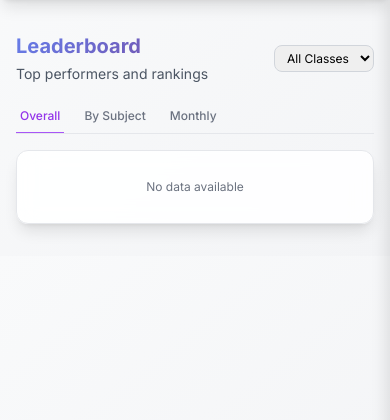
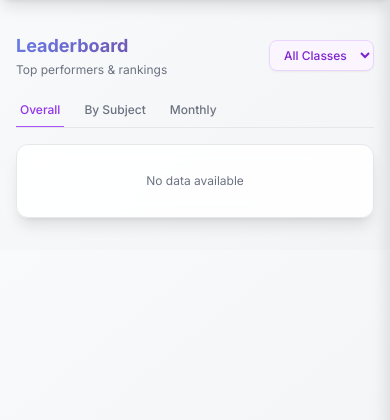
Before and after one commit to ehtesam75/ResTrack, a Django app: page /leaderboard/ in a window 390 px wide. Shown: the part 65-485 px from the top of the page. Run offline with Django 5.2, Linux system fonts and the light colour scheme; data that the repository does not hold is empty; some libraries are stand-ins or nearby versions.

Commit message:
Improve leaderboard and points management pages with improved typography and layout adjustments for better readability

```diff
--- a/marks/templates/marks/leaderboard.html
+++ b/marks/templates/marks/leaderboard.html
@@ -5,17 +5,19 @@
 {% block content %}
 <div class="max-w-7xl mx-auto">
     <!-- Mobile Header -->
-    <div class="sm:hidden mb-4 flex items-center justify-between">
+    <div class="sm:hidden mb-4">
+        <div class="flex items-center justify-between">
             <div>
-            <h1 class="text-2xl font-bold gradient-text">Leaderboard</h1>
-            <p class="text-sm text-gray-600 mt-1">Top performers and rankings</p>
+                <h1 class="text-lg font-bold gradient-text">Leaderboard</h1>
+                <p class="text-xs text-gray-500 mt-0.5">Top performers & rankings</p>
             </div>
-        <select id="class-filter-mobile" onchange="filterByClass(this)" class="px-2 py-1 border border-gray-300 rounded-lg text-xs focus:ring-2 focus:ring-purple-500 focus:border-transparent">
+            <select id="class-filter-mobile" onchange="filterByClass(this)" class="px-2.5 py-1.5 bg-purple-50 border border-purple-200 rounded-lg text-xs font-medium text-purple-700 focus:ring-2 focus:ring-purple-500 focus:border-transparent shadow-sm">
                 <option value="all" {% if selected_class == 'all' %}selected{% endif %}>All Classes</option>
                 {% for class_num in available_classes %}
                 <option value="{{ class_num }}" {% if selected_class == class_num|stringformat:"s" %}selected{% endif %}>Class {{ class_num }}</option>
                 {% endfor %}
             </select>
+        </div>
     </div>
 
     <!-- Desktop Header -->
--- a/marks/templates/marks/points.html
+++ b/marks/templates/marks/points.html
@@ -351,7 +351,7 @@
                 <p class="text-[10px] text-gray-400">{{ record.date|date:"M d, Y" }}</p>
             </div>
             {% empty %}
-            <div class="text-center text-gray-500 text-sm py-4">No points spent records found</div>
+            <div class="text-center text-gray-500 text-xs py-4">No points spent records found</div>
             {% endfor %}
         </div>
 
```
Lines whose indentation alone changed are shown as unchanged.
